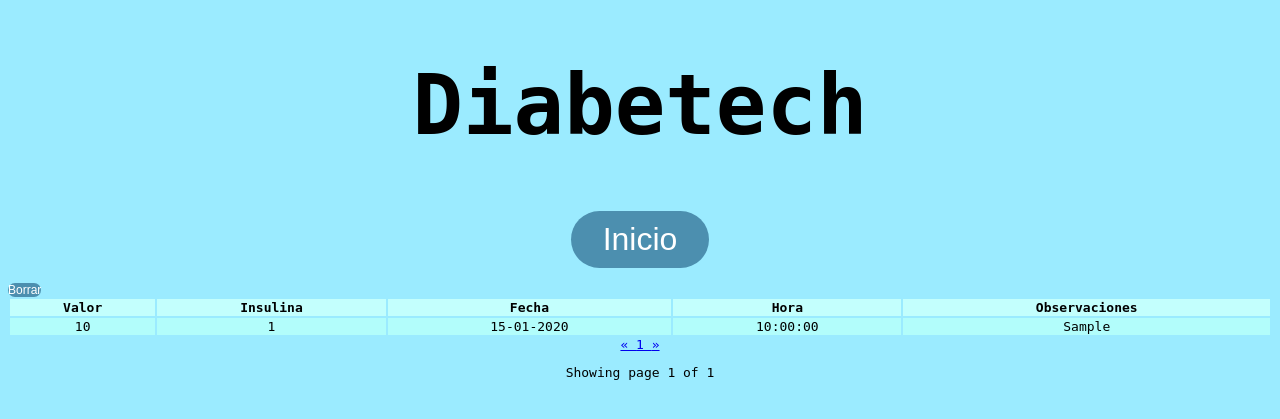
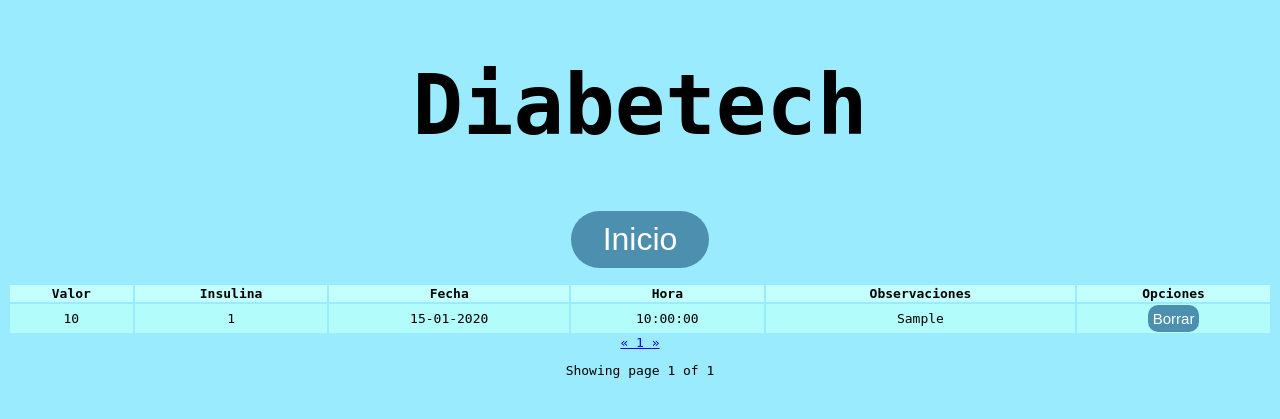
Before and after one commit to octex/diabetech, a Flask app: page /diabetech/controles/ in a window 1280 px wide. Shown: the top 419 px of the page. Run offline with Flask 2, Linux system fonts and the light colour scheme; tables that the repository leaves empty hold one stand-in row (values such as "Sample post").

Commit message:
Delete front ready

```diff
--- a/static/style.css
+++ b/static/style.css
@@ -67,11 +67,9 @@ tr:nth-child(odd) {
     background-color: #4c8faf;
     border: none;
     color: white;
-    padding: 0px;
-    text-align: left;
+    padding: 5px;
     text-decoration: none;
-    display: list-item;
-    font-size: 12px;
-    border-radius: 67px;
+    font-size: 15px;
+    border-radius: 10px;
     transition-duration: 0.4s;
 }
--- a/templates/controles.html
+++ b/templates/controles.html
@@ -26,12 +26,10 @@
                 <th>Fecha</th>
                 <th>Hora</th>
                 <th>Observaciones</th>
+                <th>Opciones</th>
             </tr>
             {% for control in controles %}
             <tr>
-                <button class='delete_button' onclick="delete_registry('/diabetech/controles/?control_id={{ control["control_id"] }}');"  onended="">
-                    Borrar
-                </button>
                 <td>
                     {{ control["valor"] }}
                 </td>
@@ -46,6 +44,11 @@
                 </td>
                 <td>
                     {{ control["observaciones"] }}
+                </td>
+                <td>
+                    <button class='delete_button' onclick="delete_registry('/diabetech/controles/?control_id={{ control["control_id"] }}');"  onended="">
+                        Borrar
+                    </button>
                 </td>
             </tr>
             {% endfor %}
```
